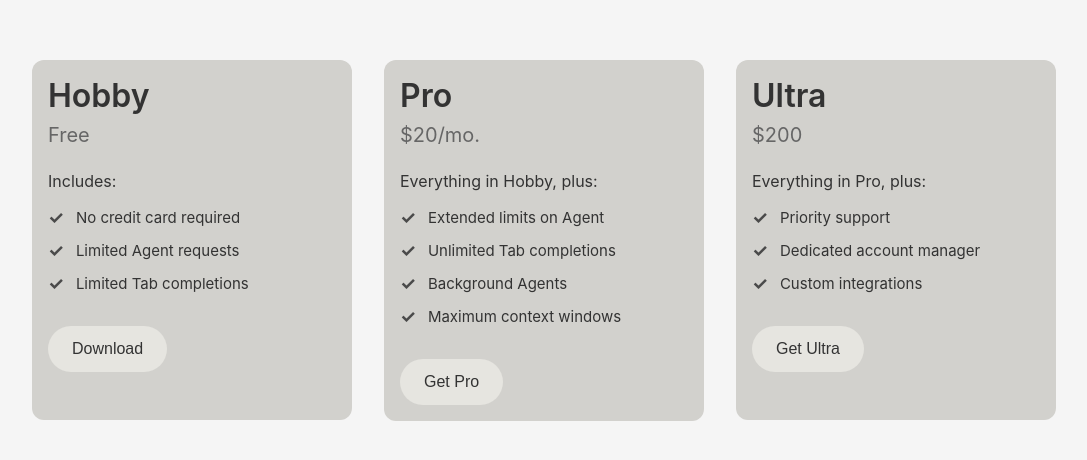
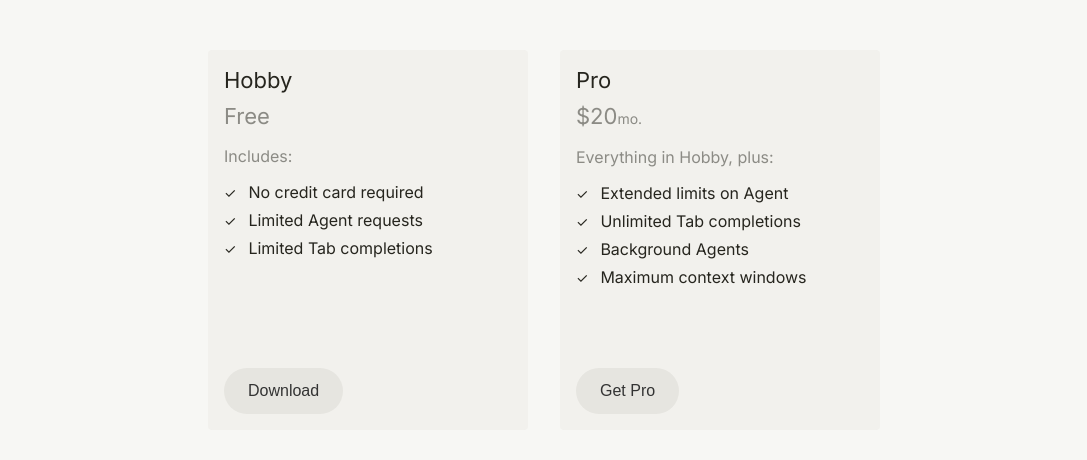
Before and after one commit to lornachan-spec/My-First-Coding-Project, a plain HTML site: page index.html in a window 1280 px wide. Shown: the part 160-620 px from the top of the page, without its empty margins (96-1183 px from the left). Drawn offline with Linux system fonts and the light colour scheme.

Commit message:
Styled ui cards
Updated the style and layout of cards to match cursor

```diff
--- a/index.html
+++ b/index.html
@@ -4,13 +4,19 @@
     <meta charset="UTF-8">
     <meta name="viewport" content="width=device-width, initial-scale=1.0">
     <title>Pricing Plans</title>
+    <link rel="preconnect" href="https://fonts.googleapis.com">
+    <link rel="preconnect" href="https://fonts.gstatic.com" crossorigin>
+    <link href="https://fonts.googleapis.com/css2?family=Inter:wght@400;500;600;700&display=swap" rel="stylesheet">
     <link rel="stylesheet" href="styles.css">
 </head>
 <body>
     <div class="cards-container">
         <div class="card">
-            <h1 class="card-title">Hobby</h1>
-            <p class="card-price">Free</p>
+            <div class="card-top">
+                <h3 class="card-title">Hobby</h3>
+                <p class="card-price">
+                    <span class="card-price-amount">Free</span>
+                </p>
                 <div class="card-content">
                     <p class="includes-text">Includes:</p>
                     <ul class="features-list">
@@ -28,11 +34,16 @@
                         </li>
                     </ul>
                 </div>
+            </div>
             <button class="download-button">Download</button>
         </div>
         <div class="card">
-            <h1 class="card-title">Pro</h1>
-            <p class="card-price">$20/mo.</p>
+            <div class="card-top">
+                <h3 class="card-title">Pro</h3>
+                <p class="card-price">
+                    <span class="card-price-amount">$20</span>
+                    <span class="card-price-period">mo.</span>
+                </p>
                 <div class="card-content">
                     <p class="includes-text">Everything in Hobby, plus:</p>
                     <ul class="features-list">
@@ -54,29 +65,8 @@
                         </li>
                     </ul>
                 </div>
+            </div>
             <button class="download-button">Get Pro</button>
-        </div>
-        <div class="card">
-            <h1 class="card-title">Ultra</h1>
-            <p class="card-price">$200</p>
-            <div class="card-content">
-                <p class="includes-text">Everything in Pro, plus:</p>
-                <ul class="features-list">
-                    <li>
-                        <span class="checkmark">✓</span>
-                        Priority support
-                    </li>
-                    <li>
-                        <span class="checkmark">✓</span>
-                        Dedicated account manager
-                    </li>
-                    <li>
-                        <span class="checkmark">✓</span>
-                        Custom integrations
-                    </li>
-                </ul>
-            </div>
-            <button class="download-button">Get Ultra</button>
         </div>
     </div>
 </body>
--- a/styles.css
+++ b/styles.css
@@ -4,9 +4,15 @@
     box-sizing: border-box;
 }
 
+h3 {
+    font-size: 22px;
+    line-height: 28px;
+    color: #26251e;
+}
+
 body {
-    font-family: -apple-system, BlinkMacSystemFont, 'Segoe UI', Roboto, Oxygen, Ubuntu, Cantarell, sans-serif;
-    background-color: #f5f5f5;
+    font-family: 'Inter', -apple-system, BlinkMacSystemFont, 'Segoe UI', Roboto, sans-serif;
+    background-color: #f7f7f4;
     display: flex;
     justify-content: center;
     align-items: center;
@@ -24,35 +30,58 @@ body {
 }
 
 .card {
-    background-color: #d2d1cd;
-    border-radius: 12px;
+    display: flex;
+    flex-direction: column;
+    background-color: #f2f1ed;
+    border-radius: 4px;
     padding: 16px;
     width: 320px;
-    min-height: 360px;
+    min-height: 380px;
     flex-shrink: 0;
 }
 
+.card-top {
+    display: flex;
+    flex-direction: column;
+    flex: 1;
+}
+
 .card-title {
-    font-size: 32px;
-    font-weight: 600;
-    color: #333;
+    font-size: 22px;
+    line-height: 28px;
+    font-weight: 400;
+    color: #26251e;
     margin-bottom: 8px;
 }
 
 .card-price {
     font-size: 20px;
-    color: #666;
-    margin-bottom: 24px;
+    color: rgba(38, 37, 30, 0.6);
+    display: inline-flex;
+    align-items: baseline ;
 }
 
+.card-price-amount {
+    font-size: 22px;
+    line-height: 28px;
+    font-weight: 400;
+    color: rgba(38, 37, 30, 0.5);
+}
+
+.card-price-period {
+    font-size: 14px;
+    line-height: 24px;
+    font-weight: 400;
+    color: rgba(38, 37, 30, 0.5);
+}
 .card-content {
     margin-bottom: 32px;
 }
 
 .includes-text {
     font-size: 16px;
-    color: #333;
-    margin-bottom: 16px;
+    color: rgba(38, 37, 30, 0.5);
+    margin: 16px 0;
 }
 
 .features-list {
@@ -63,19 +92,20 @@ body {
 .features-list li {
     display: flex;
     align-items: center;
-    margin-bottom: 12px;
-    font-size: 15px;
-    color: #333;
+    margin-bottom: 8px;
+    font-size: 16px;
+    color: #26251e;
 }
 
 .checkmark {
-    color: #4a4a4a;
-    font-size: 18px;
+    color: #26251e;
+    font-size: 14px;
     margin-right: 12px;
-    font-weight: bold;
+    font-weight: regular;
 }
 
 .download-button {
+    margin-top: auto;
     width: fit-content;
     background-color: #e6e5e0;
     border: none;
```
Lines whose indentation alone changed are shown as unchanged.
